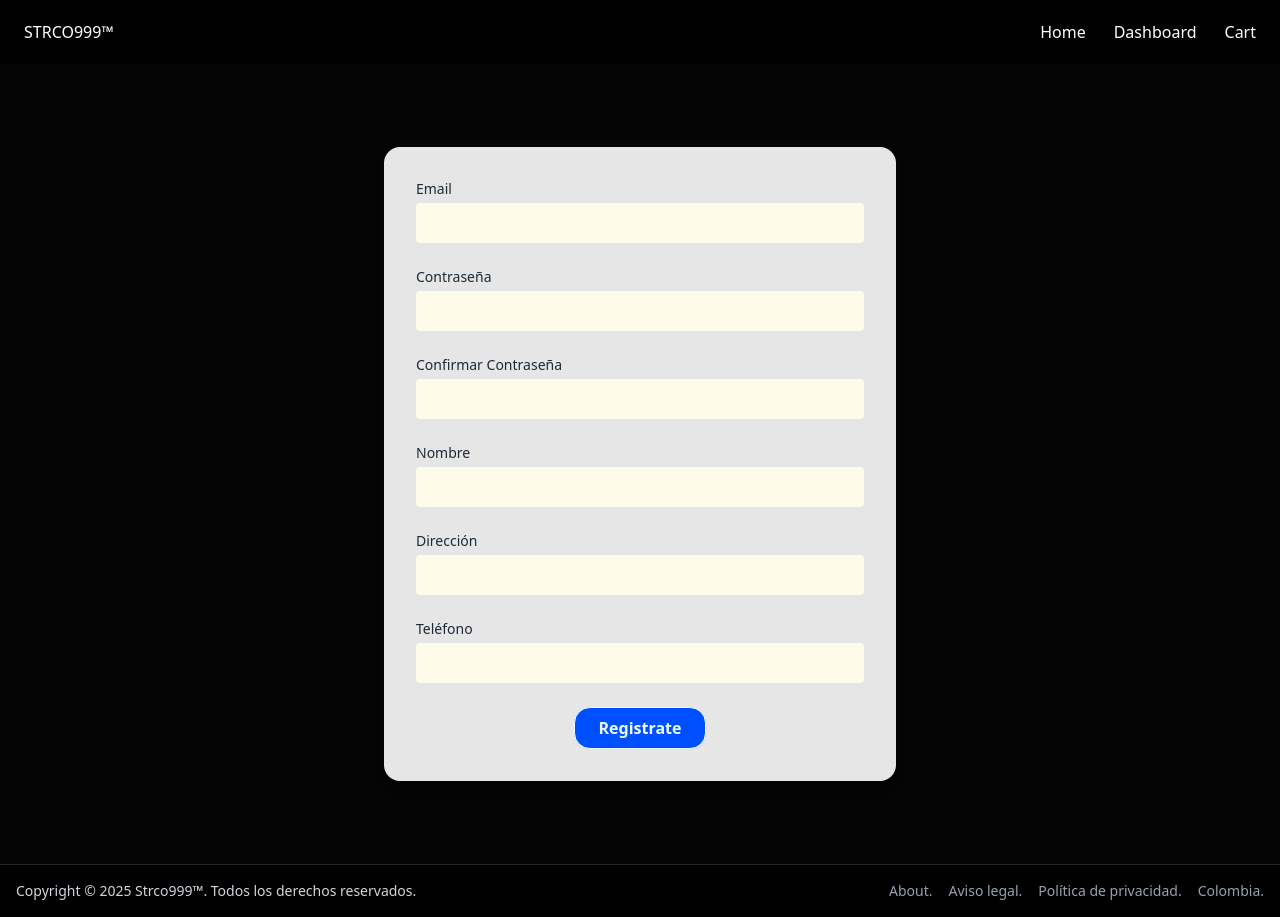
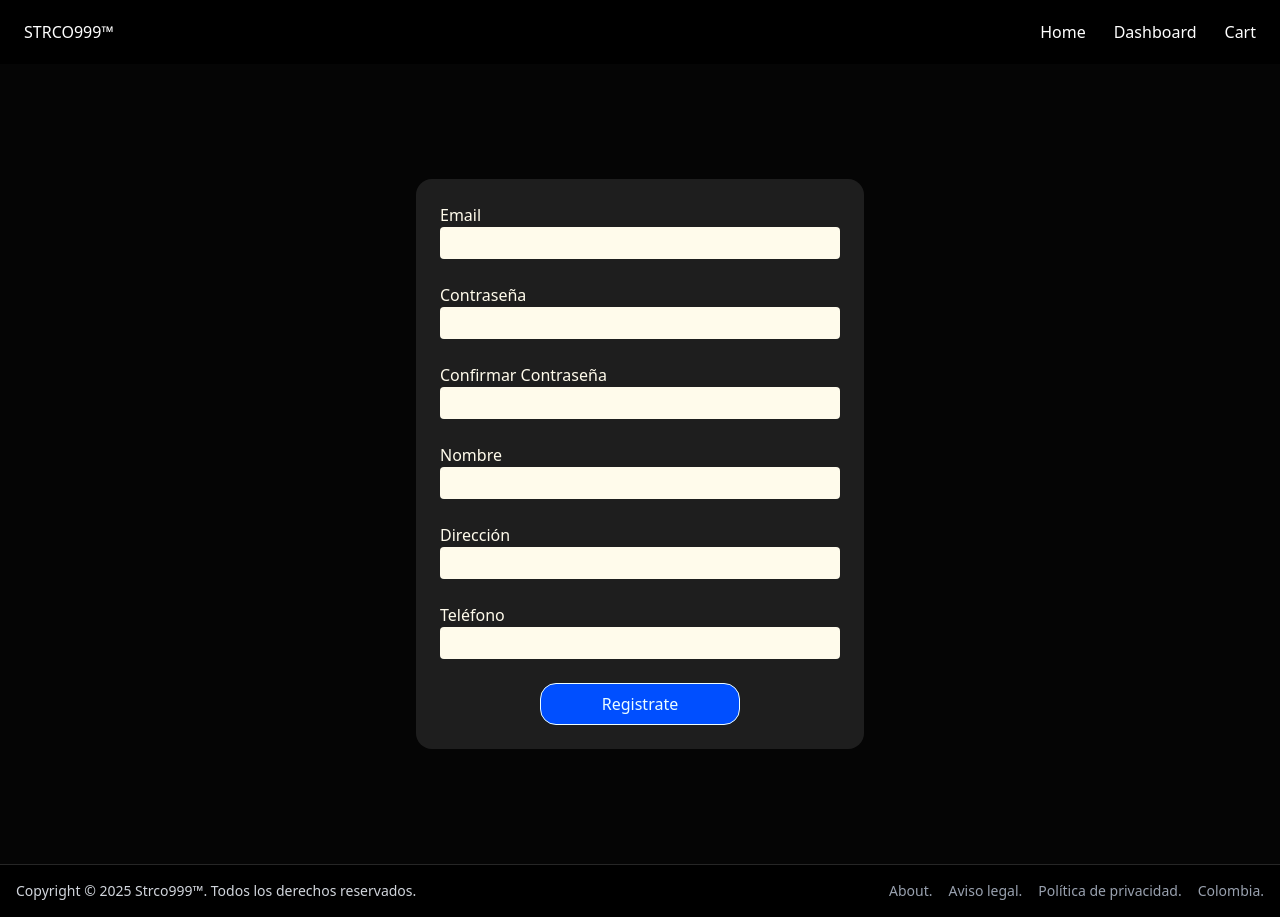
Before and after one commit to strco999/PM4-EcommerceSTRCO999, a Next.js app in the folder front/: page /register in a window 1280 px wide. Built offline with nearby package versions, Linux system fonts and the light colour scheme; no server answers.

Commit message:
authservicets

```diff
--- a/front/components/Navbar.tsx
+++ b/front/components/Navbar.tsx
@@ -25,8 +25,7 @@ function Navbar() {
   return (
     <div className="w-full flex justify-between items-center h-16 px-6 bg-black text-white">
       <Link href="/">
-      <section>STRCO999™</section>
-
+        <section>STRCO999™</section>
       </Link>
 
       <section>
--- a/front/components/registerform/RegisterForm.tsx
+++ b/front/components/registerform/RegisterForm.tsx
@@ -1,168 +1,39 @@
-// "use client";
-// import { useFormik } from "formik";
-// import {
-//   registerInitialValues,
-//   registerValidationSchema,
-// } from "./registerSchema";
+"use client";
 
-// function RegisterForm() {
-//   const formik = useFormik({
-//     initialValues: registerInitialValues,
-//     validationSchema: registerValidationSchema,
-//     onSubmit: (values) => {
-//       console.log(values);
-//     },
-//   });
-
-//   return (
-//     <div className="bg-amber-600 w-full min-h-[500px] flex justify-center items-center">
-//       <form
-//         onSubmit={formik.handleSubmit}
-//         className="flex flex-col w-full max-w-md items-stretch gap-6 bg-white/20 p-6 rounded-2xl"
-//       >
-//         {/* Email */}
-//         <div className="flex flex-col">
-//           <label htmlFor="email">Email</label>
-//           <input
-//             className="bg-amber-50 w-full px-2 py-1 rounded"
-//             id="email"
-//             name="email"
-//             type="email"
-//             value={formik.values.email}
-//             onChange={formik.handleChange}
-//             onBlur={formik.handleBlur}
-//           />
-//           {formik.touched.email && formik.errors.email && (
-//             <p className="text-red-600 text-sm">{formik.errors.email}</p>
-//           )}
-//         </div>
-
-//         {/* Password */}
-//         <div className="flex flex-col">
-//           <label htmlFor="password">Contraseña</label>
-//           <input
-//             className="bg-amber-50 w-full px-2 py-1 rounded"
-//             id="password"
-//             name="password"
-//             type="password"
-//             value={formik.values.password}
-//             onChange={formik.handleChange}
-//             onBlur={formik.handleBlur}
-//           />
-//           {formik.touched.password && formik.errors.password && (
-//             <p className="text-red-600 text-sm">{formik.errors.password}</p>
-//           )}
-//         </div>
-
-//         {/* Confirm Password */}
-//         <div className="flex flex-col">
-//           <label htmlFor="confirmPassword">Confirmar Contraseña</label>
-//           <input
-//             className="bg-amber-50 w-full px-2 py-1 rounded"
-//             id="confirmPassword"
-//             name="confirmPassword"
-//             type="password"
-//             value={formik.values.confirmPassword}
-//             onChange={formik.handleChange}
-//             onBlur={formik.handleBlur}
-//           />
-//           {formik.touched.confirmPassword && formik.errors.confirmPassword && (
-//             <p className="text-red-600 text-sm">
-//               {formik.errors.confirmPassword}
-//             </p>
-//           )}
-//         </div>
-
-//         {/* Nombre */}
-//         <div className="flex flex-col">
-//           <label htmlFor="name">Nombre</label>
-//           <input
-//             className="bg-amber-50 w-full px-2 py-1 rounded"
-//             id="name"
-//             name="name"
-//             type="text"
-//             value={formik.values.name}
-//             onChange={formik.handleChange}
-//             onBlur={formik.handleBlur}
-//           />
-//         </div>
-
-//         {/* Dirección */}
-//         <div className="flex flex-col">
-//           <label htmlFor="address">Dirección</label>
-//           <input
-//             className="bg-amber-50 w-full px-2 py-1 rounded"
-//             id="address"
-//             name="address"
-//             type="text"
-//             value={formik.values.address}
-//             onChange={formik.handleChange}
-//             onBlur={formik.handleBlur}
-//           />
-//         </div>
-
-//         {/* Teléfono */}
-//         <div className="flex flex-col">
-//           <label htmlFor="phone">Teléfono</label>
-//           <input
-//             className="bg-amber-50 w-full px-2 py-1 rounded"
-//             id="phone"
-//             name="phone"
-//             type="text"
-//             value={formik.values.phone}
-//             onChange={formik.handleChange}
-//             onBlur={formik.handleBlur}
-//           />
-//         </div>
-
-//         <button
-//           type="submit"
-//           className="bg-azulapple w-[200px] self-center text-cyan-50 border cursor-pointer rounded-2xl py-2"
-//         >
-//           Registrate
-//         </button>
-//       </form>
-//     </div>
-//   );
-// }
-
-// export default RegisterForm;
-
-
-
-
-"use client";
 import { useFormik } from "formik";
 import {
   registerInitialValues,
   registerValidationSchema,
 } from "./registerSchema";
+import { registerUser } from "@/services/auth.services";
+import { useRouter } from "next/navigation";
 
 function RegisterForm() {
+  const router = useRouter();
+
   const formik = useFormik({
     initialValues: registerInitialValues,
     validationSchema: registerValidationSchema,
-    onSubmit: (values) => {
-      console.log(values);
+    onSubmit: async (values, { resetForm }) => {
+      const responseRegister = await registerUser(values);
+      alert("Usuario Registrado");
+      // router.push("/login");
+
+      resetForm();
     },
   });
 
   return (
-    <div className="w-full flex items-center justify-center py-10  bg-negroapple">
+    <div className=" w-full min-h-[500px] flex justify-center items-center">
       <form
         onSubmit={formik.handleSubmit}
-        className="flex flex-col w-full max-w-lg items-stretch gap-6 bg-white/90 p-6 sm:p-8 rounded-2xl shadow-lg"
+        className="flex flex-col w-full max-w-md items-stretch gap-6 bg-white/10 p-6 rounded-2xl"
       >
         {/* Email */}
-        <div className="flex flex-col">
-          <label
-            htmlFor="email"
-            className="mb-1 text-sm font-medium text-gray-800"
-          >
-            Email
-          </label>
+        <div className="text-amber-50 flex flex-col">
+          <label htmlFor="email">Email</label>
           <input
-            className="bg-amber-50 w-full px-3 py-2 rounded outline-none focus:ring-2 focus:ring-azulapple"
+            className="bg-amber-50 w-full px-2 py-1 rounded"
             id="email"
             name="email"
             type="email"
@@ -171,20 +42,15 @@ function RegisterForm() {
             onBlur={formik.handleBlur}
           />
           {formik.touched.email && formik.errors.email && (
-            <p className="text-red-600 text-sm mt-1">{formik.errors.email}</p>
+            <p className="text-red-600 text-sm">{formik.errors.email}</p>
           )}
         </div>
 
         {/* Password */}
-        <div className="flex flex-col">
-          <label
-            htmlFor="password"
-            className="mb-1 text-sm font-medium text-gray-800"
-          >
-            Contraseña
-          </label>
+        <div className="text-amber-50 flex flex-col">
+          <label htmlFor="password">Contraseña</label>
           <input
-            className="bg-amber-50 w-full px-3 py-2 rounded outline-none focus:ring-2 focus:ring-azulapple"
+            className="bg-amber-50 w-full px-2 py-1 rounded"
             id="password"
             name="password"
             type="password"
@@ -193,22 +59,15 @@ function RegisterForm() {
             onBlur={formik.handleBlur}
           />
           {formik.touched.password && formik.errors.password && (
-            <p className="text-red-600 text-sm mt-1">
-              {formik.errors.password}
-            </p>
+            <p className="text-red-600 text-sm">{formik.errors.password}</p>
           )}
         </div>
 
         {/* Confirm Password */}
-        <div className="flex flex-col">
-          <label
-            htmlFor="confirmPassword"
-            className="mb-1 text-sm font-medium text-gray-800"
-          >
-            Confirmar Contraseña
-          </label>
+        <div className="text-amber-50 flex flex-col">
+          <label htmlFor="confirmPassword">Confirmar Contraseña</label>
           <input
-            className="bg-amber-50 w-full px-3 py-2 rounded outline-none focus:ring-2 focus:ring-azulapple"
+            className="bg-amber-50 w-full px-2 py-1 rounded"
             id="confirmPassword"
             name="confirmPassword"
             type="password"
@@ -217,22 +76,17 @@ function RegisterForm() {
             onBlur={formik.handleBlur}
           />
           {formik.touched.confirmPassword && formik.errors.confirmPassword && (
-            <p className="text-red-600 text-sm mt-1">
+            <p className="text-red-600 text-sm">
               {formik.errors.confirmPassword}
             </p>
           )}
         </div>
 
         {/* Nombre */}
-        <div className="flex flex-col">
-          <label
-            htmlFor="name"
-            className="mb-1 text-sm font-medium text-gray-800"
-          >
-            Nombre
-          </label>
+        <div className="text-amber-50 flex flex-col">
+          <label htmlFor="name">Nombre</label>
           <input
-            className="bg-amber-50 w-full px-3 py-2 rounded outline-none focus:ring-2 focus:ring-azulapple"
+            className="bg-amber-50 w-full px-2 py-1 rounded"
             id="name"
             name="name"
             type="text"
@@ -243,15 +97,10 @@ function RegisterForm() {
         </div>
 
         {/* Dirección */}
-        <div className="flex flex-col">
-          <label
-            htmlFor="address"
-            className="mb-1 text-sm font-medium text-gray-800"
-          >
-            Dirección
-          </label>
+        <div className="text-amber-50 flex flex-col">
+          <label htmlFor="address">Dirección</label>
           <input
-            className="bg-amber-50 w-full px-3 py-2 rounded outline-none focus:ring-2 focus:ring-azulapple"
+            className="bg-amber-50 w-full px-2 py-1 rounded"
             id="address"
             name="address"
             type="text"
@@ -262,15 +111,10 @@ function RegisterForm() {
         </div>
 
         {/* Teléfono */}
-        <div className="flex flex-col">
-          <label
-            htmlFor="phone"
-            className="mb-1 text-sm font-medium text-gray-800"
-          >
-            Teléfono
-          </label>
+        <div className="text-amber-50 flex flex-col">
+          <label htmlFor="phone">Teléfono</label>
           <input
-            className="bg-amber-50 w-full px-3 py-2 rounded outline-none focus:ring-2 focus:ring-azulapple"
+            className="bg-amber-50 w-full px-2 py-1 rounded"
             id="phone"
             name="phone"
             type="text"
@@ -282,7 +126,7 @@ function RegisterForm() {
 
         <button
           type="submit"
-          className="bg-azulapple text-cyan-50 border cursor-pointer rounded-2xl py-2 px-6 font-semibold w-full sm:w-auto self-center hover:bg-azulapple/90 transition"
+          className="bg-azulapple w-[200px] self-center text-cyan-50 border cursor-pointer rounded-2xl py-2"
         >
           Registrate
         </button>
--- a/front/components/registerform/registerSchema.ts
+++ b/front/components/registerform/registerSchema.ts
@@ -28,7 +28,7 @@ export const registerValidationSchema = Yup.object({
   password: Yup.string()
     .min(6, "Minimo 6 Caracteres")
     .required("Campo Requerido."),
-  confirmpassword: Yup.string()
+  confirmPassword: Yup.string()
     .oneOf([Yup.ref("password")], "Las 2 contraseñas deben ser iguales.")
     .required("Campo Requerido."),
   name: Yup.string().required("Este campo es obligatorio"),
@@ -36,6 +36,7 @@ export const registerValidationSchema = Yup.object({
   phone: Yup.string()
     .matches(
       /^(\+57\s?)?(3\d{2}|60[1-8])\d{7}$/,
-      "Ingresa un número de teléfono colombiano válido")
+      "Ingresa un número de teléfono colombiano válido"
+    )
     .required("El teléfono es obligatorio"),
 });
--- /dev/null
+++ b/front/interfaces/usersession.interface.ts
@@ -0,0 +1,13 @@
+export interface IUserSession {
+  login: boolean;
+  token: string;
+  user: {
+    name: string;
+    email: string;
+    address: string;
+    phone: string;
+    role: string;
+    orders: [];
+    id: number;
+  };
+}
```
Also changed, not shown: front/components/loginform/LoginForm.tsx (+8 -5 lines), front/context/AuthContext.ts (added, +7 -0 lines), front/services/auth.services.ts (added, +44 -0 lines).
